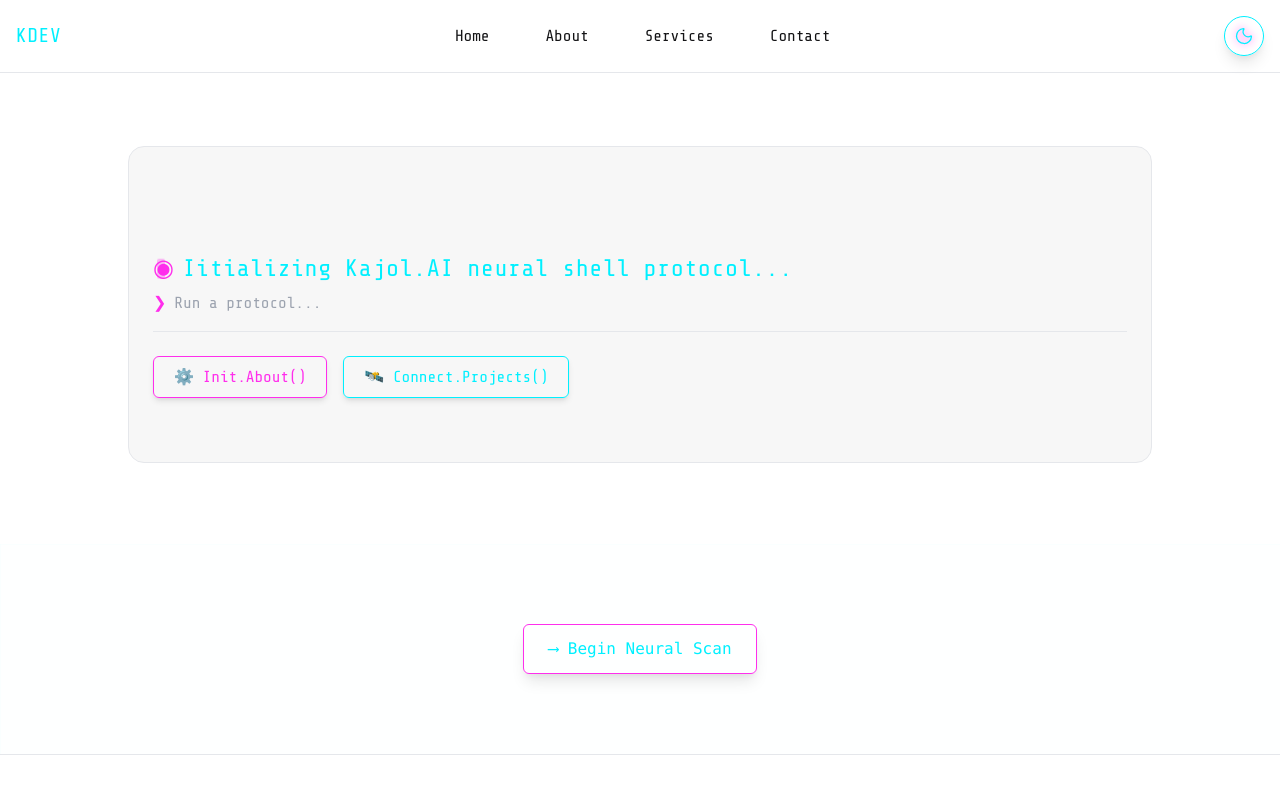
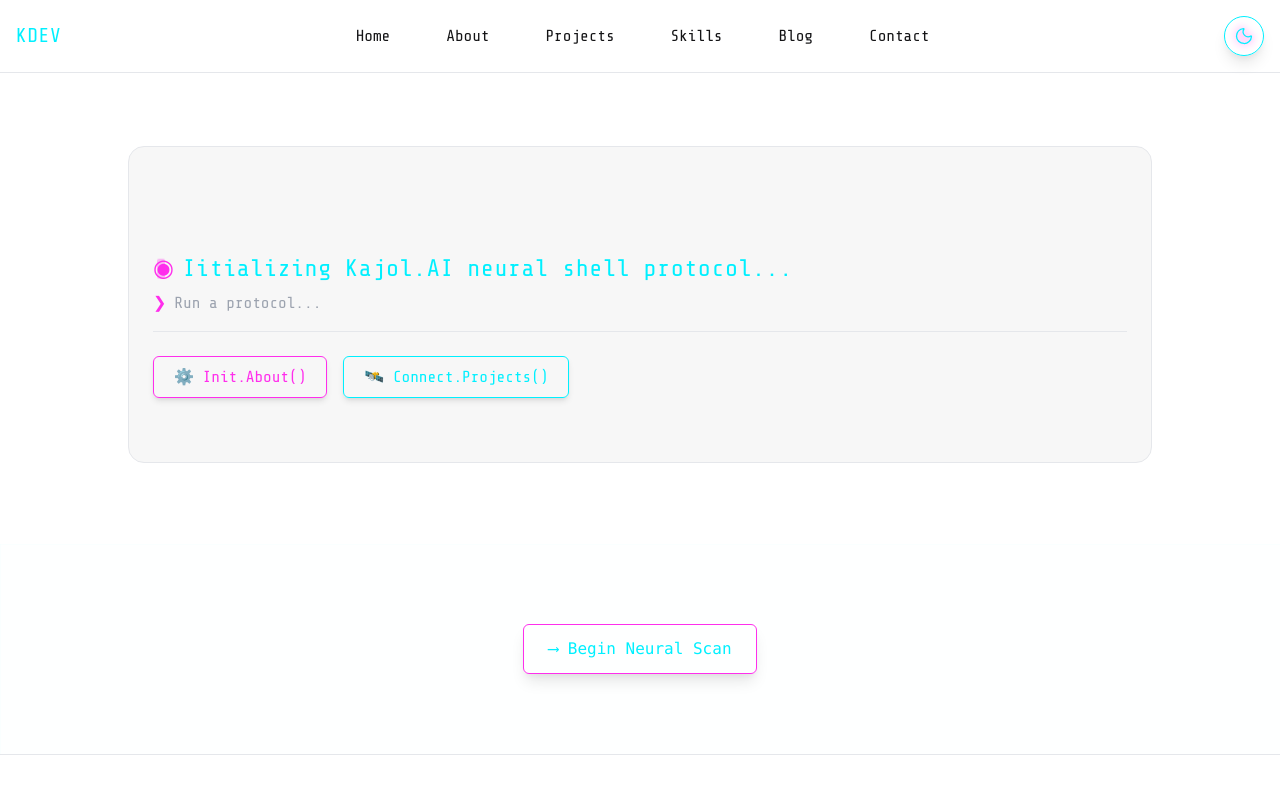
Before and after one commit to the-sankari/kajol-sutra-dhar, a React (Vite) app in the folder client/: page / in a window 1280 px wide. Shown: the top 800 px of the page. Built offline with nearby package versions, Linux system fonts and the light colour scheme.

Commit message:
Added more nav tab

```diff
--- a/client/src/layout/Navbar.jsx
+++ b/client/src/layout/Navbar.jsx
@@ -58,7 +58,9 @@ const Navbar = () => {
             {[
               { label: "Home", to: "/" },
               { label: "About", to: "/about" },
-              { label: "Services", to: "/services" },
+              { label: "Projects", to: "/projects" },
+              { label: "Skills", to: "/skills" },
+              { label: "Blog", to: "/blog" },
               { label: "Contact", to: "/contact" },
             ].map((item) => (
               <li key={item.to}>
```
